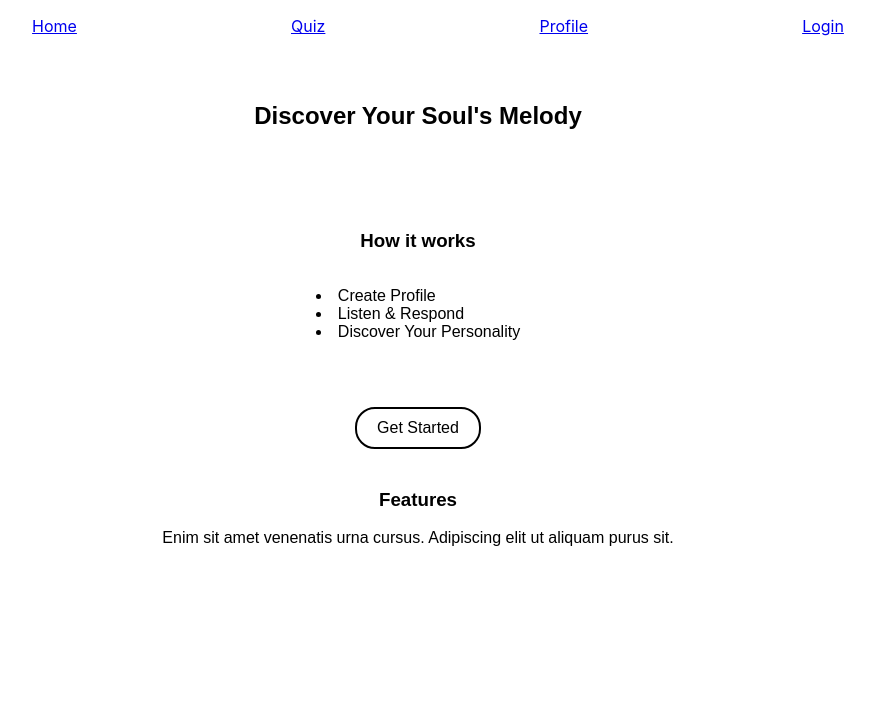
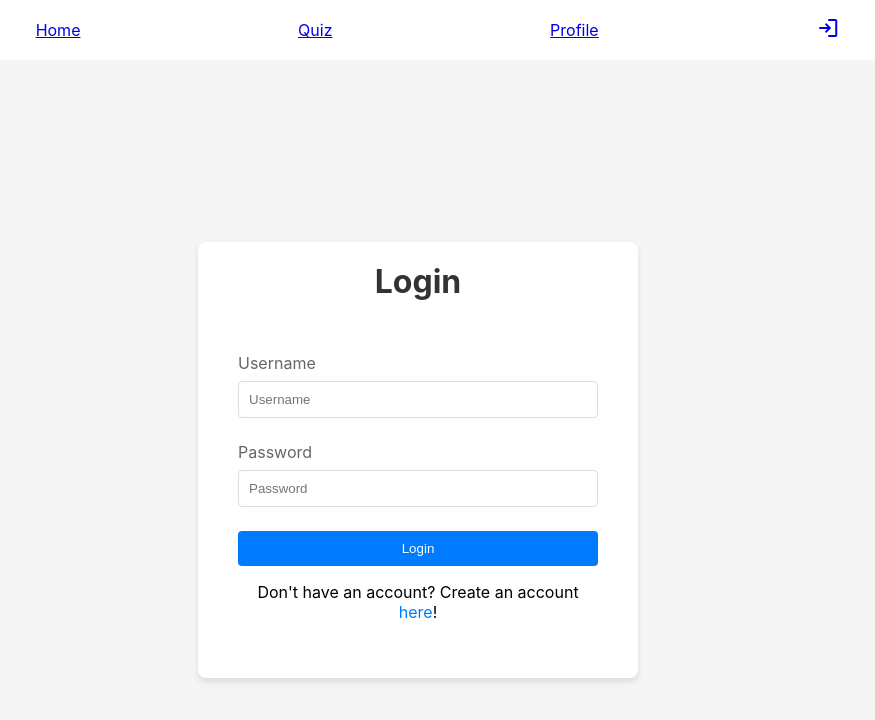
Before and after one commit to agiledev-students-spring2024/4-final-project-auditory-cheesecake, a React (Create React App) app in the folder frontend/: page /Login in a window 1280 px wide. Shown: the top 720 px of the page, without its empty margins (222-1097 px from the left). Built offline with nearby package versions, Linux system fonts and the light colour scheme; the HTML template or start-up script is replaced by a standard one.

Commit message:
init login/register pages

```diff
--- a/frontend/public/index.html
+++ b/frontend/public/index.html
@@ -3,6 +3,7 @@
   <head>
     <meta charset="utf-8" />
     <link rel="icon" href="%PUBLIC_URL%/favicon.ico" />
+    <link rel="stylesheet" href="https://fonts.googleapis.com/css2?family=Material+Symbols+Outlined:opsz,wght,FILL,GRAD@24,400,0,0" />
     <meta name="viewport" content="width=device-width, initial-scale=1" />
     <meta name="theme-color" content="#000000" />
     <meta
--- a/frontend/src/App.js
+++ b/frontend/src/App.js
@@ -5,6 +5,8 @@ import Profile from './views/Profile/Profile';
 import Results from './views/Results/Results';
 import NavBar from './views/components/NavBar/NavBar';
 import ProtectedRoute from './views/components/ProtectedRoute/ProtectedRoute';
+import Login from './views/Login/Login';
+import Register from './views/Register/Register';
 import SurveyPage from './SurveyPage';
 
 
@@ -36,6 +38,26 @@ function App() {
             }
           />
 
+          {/* Route Guard for Login */}
+          <Route
+            path="/Login"
+            element={
+              <ProtectedRoute>
+                <Login />
+              </ProtectedRoute>
+            }
+          />
+
+          {/* Route Guard for Register */}
+          <Route
+            path="/Register"
+            element={
+              <ProtectedRoute>
+                <Register />
+              </ProtectedRoute>
+            }
+          />
+
           {/* Add more route placeholders as needed */}
 
           {/* Fallback route for any invalid routes */}
--- a/frontend/src/views/HomePage/HomePage.js
+++ b/frontend/src/views/HomePage/HomePage.js
@@ -15,7 +15,7 @@ const HomePage = () => {
             <li>Discover Your Personality</li>
           </ul>
         </section>
-        <Link to="/signup" className="btn get-started">Get Started</Link>
+        <Link to="/Register" className="btn get-started">Get Started</Link>
         <section className="features">
           <h3>Features</h3>
           <p>Enim sit amet venenatis urna cursus. Adipiscing elit ut aliquam purus sit.</p>
--- /dev/null
+++ b/frontend/src/views/Login/Login.css
@@ -0,0 +1,76 @@
+.login {
+  display: flex;
+  flex-direction: column;
+  align-items: center;
+  justify-content: center;
+  height: 100vh;
+  background-color: #f5f5f5;
+}
+.login-form-wrapper {
+  display: flex;
+  flex-direction: column;
+  align-items: center;
+  justify-content: center;
+  width: 100%;
+  max-width: 400px;
+  background-color: #fff;
+  padding: 20px;
+  border-radius: 8px;
+  box-shadow: 0 4px 6px rgba(0, 0, 0, 0.1);
+}
+
+.login h1 {
+  color: #333;
+  margin: 0 0 2rem 0;
+}
+
+.login form {
+  display: flex;
+  flex-direction: column;
+  width: 90%;
+  max-width: 400px;
+  padding: 20px;
+  border-radius: 8px;
+}
+
+.login form label {
+  margin-bottom: 0.5rem;
+  color: #666;
+}
+
+.login form input {
+  padding: 10px;
+  margin-bottom: 1.5rem;
+  border: 1px solid #ddd;
+  border-radius: 4px;
+  box-sizing: border-box;
+}
+
+.login form button {
+  padding: 10px;
+  background-color: #007bff;
+  color: white;
+  border: none;
+  border-radius: 4px;
+  cursor: pointer;
+  transition: background-color 0.3s ease;
+}
+
+.login form button:hover {
+  background-color: #0056b3;
+}
+
+.login form p {
+  margin-top: 1rem;
+  text-align: center;
+}
+
+.login form a {
+  color: #007bff;
+  text-decoration: none;
+  transition: color 0.3s ease;
+}
+
+.login form a:hover {
+  color: #0056b3;
+}
--- /dev/null
+++ b/frontend/src/views/Login/Login.jsx
@@ -0,0 +1,44 @@
+import React, { useState } from "react";
+import './Login.css';
+
+const Login = () => {
+    const [username, setUsername] = useState('');
+    const [password, setPassword] = useState('');
+
+    const handleSubmit = (e) => {
+        e.preventDefault();
+        console.log(username, password);
+    }
+
+    return (
+        <div className="login">
+        <div className="login-form-wrapper">
+            <h1>Login</h1>
+            <form onSubmit={handleSubmit}>
+                <label htmlFor="Username">Username</label>
+                <input
+                    id="Username"
+                    type="text"
+                    placeholder="Username"
+                    value={username}
+                    onChange={(e) => setUsername(e.target.value)}
+                    required
+                />
+                <label htmlFor="Password">Password</label>
+                <input
+                    id="Password"
+                    type="password"
+                    placeholder="Password"
+                    value={password}
+                    onChange={(e) => setPassword(e.target.value)}
+                    required
+                />
+                <button type="submit">Login</button>
+                <p>Don't have an account? Create an account <a href="/Register">here</a>!</p>
+            </form>
+        </div>
+        </div>
+    );
+};
+
+export default Login;
--- a/frontend/src/views/Profile/Profile.css
+++ b/frontend/src/views/Profile/Profile.css
@@ -1,5 +1,6 @@
 .profile-container {
     font-family: 'Arial', sans-serif;
+    text-align: center;
   }
 
   .profile-info {
--- /dev/null
+++ b/frontend/src/views/Register/Register.css
@@ -0,0 +1,76 @@
+.register {
+  display: flex;
+  flex-direction: column;
+  align-items: center;
+  justify-content: center;
+  height: 100vh;
+  background-color: #f5f5f5;
+}
+.register-form-wrapper {
+  display: flex;
+  flex-direction: column;
+  align-items: center;
+  justify-content: center;
+  width: 100%;
+  max-width: 400px;
+  background-color: #fff;
+  padding: 20px;
+  border-radius: 8px;
+  box-shadow: 0 4px 6px rgba(0, 0, 0, 0.1);
+}
+
+.register h1 {
+  color: #333;
+  margin: 0 0 2rem 0;
+}
+
+.register form {
+  display: flex;
+  flex-direction: column;
+  width: 90%;
+  max-width: 400px;
+  padding: 20px;
+  border-radius: 8px;
+}
+
+.register form label {
+  margin-bottom: 0.5rem;
+  color: #666;
+}
+
+.register form input {
+  padding: 10px;
+  margin-bottom: 1.5rem;
+  border: 1px solid #ddd;
+  border-radius: 4px;
+  box-sizing: border-box;
+}
+
+.register form button {
+  padding: 10px;
+  background-color: #007bff;
+  color: white;
+  border: none;
+  border-radius: 4px;
+  cursor: pointer;
+  transition: background-color 0.3s ease;
+}
+
+.register form button:hover {
+  background-color: #0056b3;
+}
+
+.register form p {
+  margin-top: 1rem;
+  text-align: center;
+}
+
+.register form a {
+  color: #007bff;
+  text-decoration: none;
+  transition: color 0.3s ease;
+}
+
+.register form a:hover {
+  color: #0056b3;
+}
--- /dev/null
+++ b/frontend/src/views/Register/Register.jsx
@@ -0,0 +1,90 @@
+import React, { useState } from "react";
+import './Register.css';
+
+const Register = () => {
+    const [email, setEmail] = useState('');
+    const [username, setUsername] = useState('');
+    const [password, setPassword] = useState('');
+
+    const validateEmail = (email) => {
+        return email.search(/^[a-zA-Z0-9._%+-]+@[a-zA-Z0-9.-]+\.[a-zA-Z]{2,}$/);
+    }
+
+    const validatePassword = (password) => {
+        if (password.length < 6) {
+            return [false, "your password must be at least 6 characters long!"];
+        }
+        else if (password.search(/[a-z]/) < 0) {
+            return [false, "your password must contain at least one lowercase letter!"];
+        }
+        else if (password.search(/[A-Z]/) < 0) {
+            return [false, "your password must contain at least one uppercase letter!"];
+        }
+        else if (password.search(/[0-9]/) < 0) {
+            return [false, "your password must contain at least one digit!"];
+        }
+        else if (password.search(/[!@#$%^&*]/) < 0) {
+            return [false, "your password must contain at least one special character (!@#$%^&*)!"];
+        }
+        return [true, ""];
+    }
+
+    const handleSubmit = (e) => {
+        e.preventDefault();
+        const validPassword = validatePassword(password);
+        if (username.length < 4) {
+            alert("Username must be at least 4 characters long!");
+            return;
+        }
+        else if (validPassword[0] === false) {
+            alert("Invalid password: " + validPassword[1]);
+            return;
+        }
+        else if (validateEmail(email)) {
+            alert("Invalid email!");
+            return;
+        }
+        console.log(email, username, password);
+    }
+
+    return (
+        <div className="register">
+        <div className="register-form-wrapper">
+            <h1>Register</h1>
+            <form onSubmit={handleSubmit}>
+                <label htmlFor="Email">Email</label>
+                <input
+                    id="Email"
+                    type="email"
+                    placeholder="Email"
+                    value={email}
+                    onChange={(e) => setEmail(e.target.value)}
+                    required
+                />
+                <label htmlFor="Username">Username</label>
+                <input
+                    id="Username"
+                    type="text"
+                    placeholder="Username"
+                    value={username}
+                    onChange={(e) => setUsername(e.target.value)}
+                    required
+                />
+                <label htmlFor="Password">Password</label>
+                <input
+                    id="Password"
+                    type="password"
+                    placeholder="Password"
+                    value={password}
+                    onChange={(e) => setPassword(e.target.value)}
+                    required
+                />
+                <button type="submit">Register</button>
+                <p>Already have an account? Login <a href="/Login">here</a>!</p>
+            </form>
+        </div>
+        </div>
+    );
+};
+
+export default Register;
--- a/frontend/src/views/components/NavBar/NavBar.jsx
+++ b/frontend/src/views/components/NavBar/NavBar.jsx
@@ -16,7 +16,11 @@ const NavBar = () => {
                 <li><a href="/">Home</a></li>
                 <li><a href="/">Quiz</a></li>
                 <li><a href="/Profile">Profile</a></li>
-                <li><a href="/">Login</a></li>
+                <li><a href="/Login">
+                    <span class="material-symbols-outlined">
+                        login
+                    </span>
+                </a></li>
             </ul>
         </nav>
     );
--- a/frontend/src/views/components/ProtectedRoute/ProtectedRoute.jsx
+++ b/frontend/src/views/components/ProtectedRoute/ProtectedRoute.jsx
@@ -4,7 +4,7 @@ import { Navigate } from 'react-router-dom';
 import './ProtectedRoute.css';
 
 const checkAuth = (children) => {
-  //   sample function, just return true always for now
+  // sample function, just return true always for now
   const desiredPage = children.type.name;
   console.log(desiredPage);
   return true;
```
